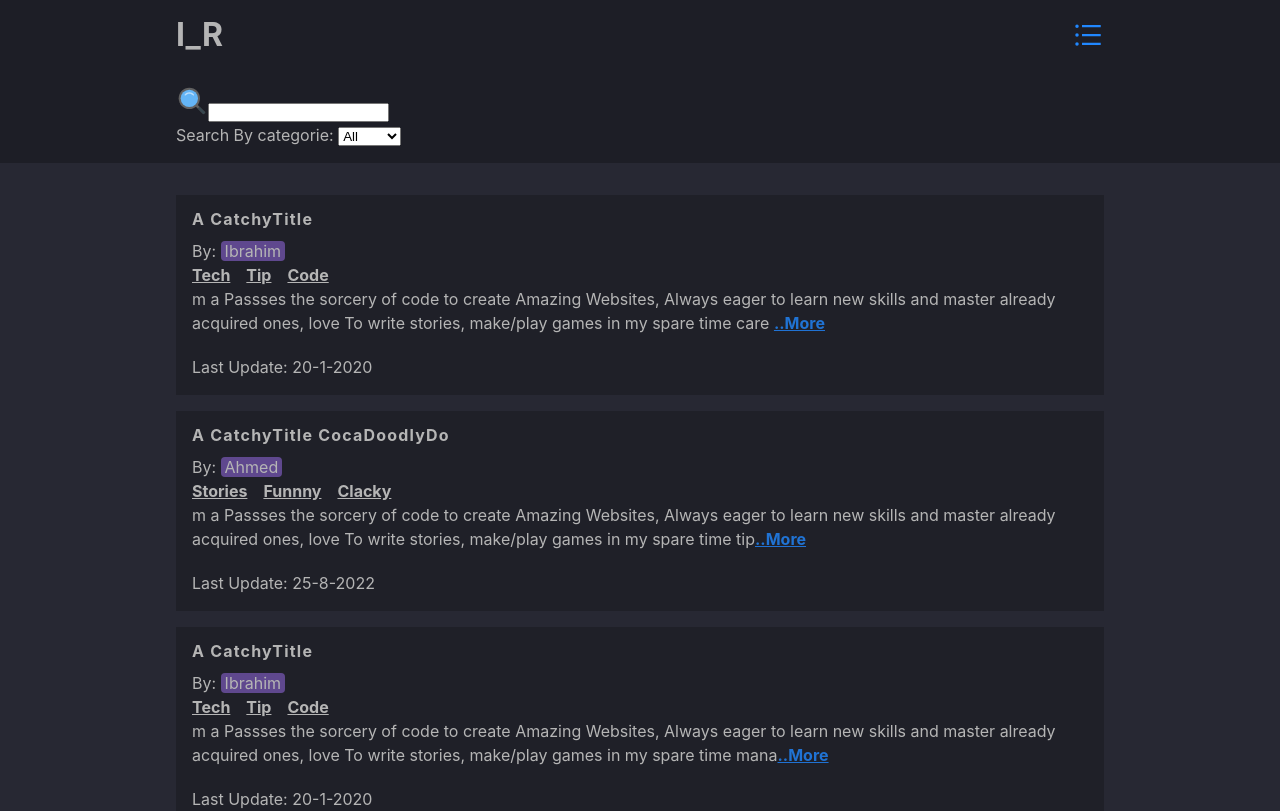
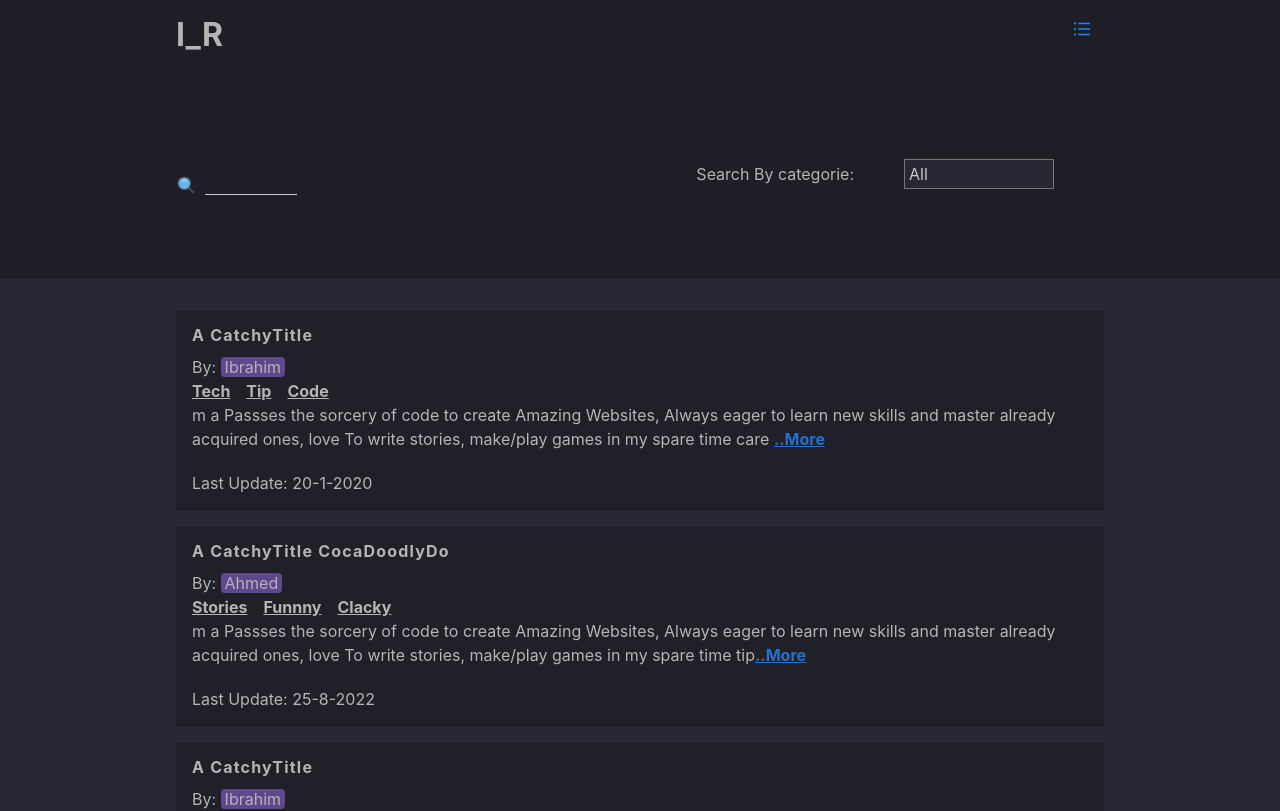
Before and after one commit to Ibrahim-Rezq/FullStack-App-personal, a React (Create React App) app: page /blog in a window 1280 px wide. Shown: the top 811 px of the page. Built offline with nearby package versions, Linux system fonts and the light colour scheme; what password-validator would draw is missing.

Commit message:
Finished MVP

```diff
--- a/src/components/Blog/Posts.js
+++ b/src/components/Blog/Posts.js
@@ -1,37 +1,34 @@
-import { useState, useEffect } from 'react'
-import { Form } from 'react-bootstrap'
-import Post from './Post'
-import { FcSearch } from 'react-icons/fc'
-import { motion, AnimatePresence } from 'framer-motion'
+import { useState, useEffect } from 'react';
+import Post from './Post';
+import { FcSearch } from 'react-icons/fc';
+import { motion, AnimatePresence } from 'framer-motion';
 
 function Posts({ postData, bgColor, search }) {
-    const [fillteredData, setFillteredData] = useState(postData)
-    const [searchKeyWord, setSearchKeyWord] = useState(' ')
-    const [categorie, setCategorie] = useState('All')
+  const [fillteredData, setFillteredData] = useState(postData);
+  const [searchKeyWord, setSearchKeyWord] = useState(' ');
+  const [categorie, setCategorie] = useState('All');
   useEffect(() => {
-        setFillteredData(fillterData(postData))
-    }, [searchKeyWord, categorie])
+    setFillteredData(fillterData(postData));
+  }, [searchKeyWord, categorie]);
 
   const fillterData = (postData) => {
     return postData.filter((post) => {
       return (
         (post.summary.toLowerCase().includes(searchKeyWord) ||
           post.title.toLowerCase().includes(searchKeyWord)) &&
-                (categorie === 'All'
-                    ? true
-                    : post.categories.includes(categorie))
-            )
-        })
-    }
+        (categorie === 'All' ? true : post.categories.includes(categorie))
+      );
+    });
+  };
 
   const handelFiltterBySearch = (e) => {
-        e.preventDefault()
-        setSearchKeyWord(e.target.value)
-    }
+    e.preventDefault();
+    setSearchKeyWord(e.target.value);
+  };
   const handelFiltterByCategorie = (e) => {
-        e.preventDefault()
-        setCategorie(e.target.value)
-    }
+    e.preventDefault();
+    setCategorie(e.target.value);
+  };
   return (
     <>
       {search && (
@@ -45,7 +42,7 @@ function Posts({ postData, bgColor, search }) {
           <AnimatePresence>
             {fillteredData.length > 0 ? (
               fillteredData.map((post, i) => {
-                                return <Post key={post.id} postData={post} />
+                return <Post key={post.id} postData={post} />;
               })
             ) : (
               <p className='display-3 text-center'>
@@ -53,15 +50,14 @@ function Posts({ postData, bgColor, search }) {
                 <br />
                 {'{ ' + searchKeyWord + ' }'}
                 <br />
-                                {categorie === 'All' ||
-                                    'or categorie { ' + categorie + ' }'}
+                {categorie === 'All' || 'or categorie { ' + categorie + ' }'}
               </p>
             )}
           </AnimatePresence>
         </motion.div>
       </section>
     </>
-    )
+  );
 }
 
 export const FilterForm = ({
@@ -70,37 +66,31 @@ export const FilterForm = ({
 }) => {
   return (
     <>
-            <Form className='bg-dark'>
+      <form
+        onSubmit={(e) => {
+          e.preventDefault();
+        }}>
         <div className='container'>
-                    <Form.Group className='d-flex' controlId='formSearch'>
-                        <Form.Group
-                            className='d-md-flex'
-                            controlId='formSearch'
-                        >
-                            <Form.Label className='m-0'>
-                                <FcSearch style={{ fontSize: '2rem' }} />
-                            </Form.Label>
-                            <Form.Control
+          <div className='Form-Group Group-Head'>
+            <div className='Form-Group'>
+              <label className='search-lable'>
+                <FcSearch />
+              </label>
+              <input
+                className='Form-Control'
                 type='search'
                 name='search'
                 onChange={handelFiltterBySearch}
                 tabIndex='0'
-                                className='ms-2'
               />
-                        </Form.Group>
-                        <Form.Group
-                            className='d-md-flex ms-auto'
-                            controlId='formSearch'
-                        >
-                            <Form.Label className='text-nowrap m-0 pt-2'>
-                                Search By categorie:{' '}
-                            </Form.Label>
-                            <Form.Select
+            </div>
+            <div className='Form-Group'>
+              <label>Search By categorie: </label>
+              <select
+                name='select'
                 onChange={handelFiltterByCategorie}
                 tabIndex='0'
-                                className='ms-2'
-                                aria-label='Default select example'
-                            >
+                aria-label='Default select example'>
                 <option>All</option>
                 <option value='tech'>tech</option>
                 <option value='tip'>tip</option>
@@ -108,13 +98,13 @@ export const FilterForm = ({
                 <option value='stories'>stories</option>
                 <option value='funnny'>funnny</option>
                 <option value='clacky'>clacky</option>
-                            </Form.Select>
-                        </Form.Group>
-                    </Form.Group>
+              </select>
             </div>
-            </Form>
+          </div>
+        </div>
+      </form>
     </>
-    )
-}
+  );
+};
 
-export default Posts
+export default Posts;
--- a/src/components/Home/index.js
+++ b/src/components/Home/index.js
@@ -4,7 +4,6 @@ import Contact from '../Contact/';
 import Projects from '../Projects';
 import Posts from '../Blog/Posts';
 import { postData } from '../../util/data';
-import * as ReactRouter from 'react-router-dom';
 
 const Home = () => {
   return (
--- a/src/css/css.css
+++ b/src/css/css.css
@@ -42,7 +42,7 @@ html,
 body {
   font-family: -apple-system, BlinkMacSystemFont, 'Segoe UI', Roboto, Oxygen,
     Ubuntu, Cantarell, 'Open Sans', 'Helvetica Neue', sans-serif;
-    background: var(--background);
+  background-color: var(--background);
   color: var(--text-background);
   line-height: 1.5;
   font-size: 0.875rem;
@@ -55,6 +55,7 @@ body {
   padding: 0;
   box-sizing: border-box;
 }
+
 ul {
   list-style-type: none;
 }
@@ -91,7 +92,9 @@ h4 {
 }
 p {
   margin-bottom: 1.25rem;
-    /* color: var(--clr-grey-5); */
+}
+svg {
+  font-size: 1rem;
 }
 @media screen and (min-width: 800px) {
   h1 {
@@ -114,6 +117,9 @@ p {
   h3,
   h4 {
     line-height: 1;
+  }
+  svg {
+    font-size: 1.25rem;
   }
 }
 .container {
@@ -165,10 +171,35 @@ p {
 }
 img {
   width: 80vw;
-    min-width: 120px;
-    max-width: 400px;
+  min-width: 20rem;
+  max-width: 30rem;
 }
-
+/* ////////////////////////////////////Buttons//////////////////////////////////// */
+.btn {
+  padding: 1rem 1.5rem;
+  margin: 1rem 0rem;
+  font-size: 1.25rem;
+  background-color: var(--secondary);
+  color: var(--text-Secondary);
+  transition: var(--transition);
+  border-radius: 2rem;
+  border: 1px solid var(--secondary);
+  box-shadow: var(--dark-shadow);
+  cursor: pointer;
+}
+.btn:hover {
+  background-color: var(--background) !important;
+  color: var(--text-background) !important;
+  border: 1px solid var(--secondary);
+}
+.btn:active {
+  background-color: inherit !important;
+  color: inherit !important;
+  border: 1px solid inherit;
+  transition: 0s !important;
+  box-shadow: none;
+}
+/* ////////////////////////////////////Buttons//////////////////////////////////// */
 /* ////////////////////////////////////Global//////////////////////////////////// */
 /* ////////////////////////////////////ScrollBar//////////////////////////////////// */
 ::-webkit-scrollbar {
@@ -286,27 +317,46 @@ img {
   overflow: hidden;
   background-color: var(--background);
 }
+#Projects .container {
+  display: flex;
+  flex-direction: column;
+  align-items: center;
+}
+.Project {
+  z-index: 0;
+  position: relative;
+  min-width: 20rem;
+  max-width: 100%;
+  margin: 1.5rem 0;
+  display: flex;
+  align-items: center;
+}
+.Project:nth-of-type(2n) {
+  flex-direction: row-reverse;
+}
 .Project-Image {
   transform: translate(-10%);
   position: relative;
-    width: fit-content;
   margin: auto;
+  z-index: -1;
+  width: 80vw;
+  min-width: 20rem;
+  max-width: 30rem;
 }
 .Project:nth-of-type(2n) .Project-Image {
   transform: translate(10%);
 }
-.Project-Image .overlay {
-    position: absolute;
-    width: 100%;
-    height: 100%;
-    background-color: rgba(var(--secondary-rgb), 0.6);
+.Project-Image img {
+  -webkit-filter: grayscale(100%);
+  filter: grayscale(100%);
   transition: var(--transition);
 }
-.Project-Image .overlay:hover {
-    opacity: 0;
+.Project-Image img:hover {
+  -webkit-filter: grayscale(00%);
+  filter: grayscale(0%);
 }
 .Project-Data {
-    z-index: 3;
+  z-index: 2;
   background-color: var(--surface);
   padding: 1rem;
   box-shadow: var(--light-shadow);
@@ -320,7 +370,7 @@ img {
 }
 .Project-Data .tech {
   display: flex;
-    justify-content: start;
+  justify-content: flex-start;
   align-items: center;
 }
 .Project-Data .tech li {
@@ -333,8 +383,12 @@ img {
   box-shadow: var(--dark-shadow);
 }
 @media (max-width: 768px) {
+  .Project {
+    display: block;
+    margin-bottom: -3rem;
+  }
   .Project-Image {
-        transform: translate(-10%, -50%);
+    transform: translate(-20%, -50%);
   }
   .Project:nth-of-type(2n) .Project-Image {
     transform: translate(10%, -50%);
@@ -356,6 +410,78 @@ img {
   }
 }
 /* ////////////////////////////////////Projects//////////////////////////////////// */
+/* ////////////////////////////////////Form//////////////////////////////////// */
+#Contact {
+  min-height: calc(100vh - 69px);
+}
+#Contact {
+  display: flex;
+  justify-content: center;
+  align-items: center;
+}
+#Contact-Form {
+  position: relative;
+  min-width: 20rem;
+  width: 90vw;
+  max-width: 100%;
+  height: fit-content;
+  background-color: var(--surface);
+  color: var(--text-Surface);
+}
+form .btn {
+  background-color: var(--primary);
+  border-color: var(--primary);
+}
+input:-webkit-autofill,
+input:-webkit-autofill:hover,
+input:-webkit-autofill:focus,
+input:-webkit-autofill:active {
+  -webkit-box-shadow: 0 0 0 30px var(--surface) inset !important;
+  box-shadow: 0 0 0 30px var(--surface) inset !important;
+}
+input:-webkit-autofill {
+  -webkit-text-fill-color: var(--text-Surface) !important;
+}
+
+.Form-Group {
+  display: flex;
+  justify-content: space-between;
+  align-items: center;
+  width: 100%;
+  flex-wrap: wrap;
+}
+.Form-Control {
+  background-color: inherit;
+  color: inherit;
+  border: none;
+  border-bottom: 1px solid var(--text-Surface);
+  font-family: inherit;
+  font-size: 1.25rem;
+  padding: 0.5rem 1rem;
+  margin: 0.5rem;
+  resize: none;
+  width: 100%;
+  color: inherit;
+}
+textarea {
+  height: 150px;
+}
+.Form-Control:active {
+  border-bottom: 1px solid var(--primary);
+}
+.Form-Control:focus-within {
+  border-bottom: 1px solid var(--primary);
+  outline: none;
+}
+/* ////////////////////////////////////Form//////////////////////////////////// */
+.Modal {
+  position: absolute;
+  top: 10%;
+  left: 50%;
+  transform: translate(-50%, -50%);
+  background-color: var(--clr-sub);
+  box-shadow: 0px 5px 5px inset rgba(107, 107, 107, 0.5);
+}
 /* ////////////////////////////////////Blog//////////////////////////////////// */
 #Posts {
   min-height: calc(100vh - 69px);
@@ -392,7 +518,59 @@ img {
 .post .post-body p a {
   color: rgba(var(--secondary-rgb), 0.8);
 }
+/* ////////////////////////////////////BlogForm//////////////////////////////////// */
+#Blog .Form-Group.Group-Head {
+  justify-content: space-between;
+}
+#Blog .Form-Group {
+  justify-content: flex-start;
+  margin: 0.75rem 0;
+}
+#Blog .Form-Group:last-of-type {
+  justify-content: flex-end;
+}
+#Blog .search-lable {
+  margin: 1.75rem 0.5px 0px 0px;
+}
+#Blog input[type='search'] {
+  width: 20%;
+  transition: var(--transition);
+}
+#Blog input[type='search']:hover,
+#Blog input[type='search']:active,
+#Blog input[type='search']:focus {
+  width: 80%;
+}
+select {
+  margin: 50px;
+  width: 150px;
+  padding: 0.25rem;
+  font-size: 1rem;
+  -webkit-appearance: none;
+  -moz-appearance: none;
+  appearance: none;
+  background: 96% / 15% no-repeat #eee;
+  outline: none;
+  font-family: inherit;
+  text-transform: capitalize;
+  background-color: var(--surface);
+  color: var(--text-Surface);
+}
+select option {
+  text-transform: capitalize;
+  background-color: var(--surface);
+  color: var(--text-Surface);
+}
+@media (min-width: 768px) {
+  #Blog .Form-Group.Group-Head {
+    flex-wrap: nowrap;
+  }
+}
+/* ////////////////////////////////////BlogForm//////////////////////////////////// */
 /* ////////////////////////////////////Blog//////////////////////////////////// */
+/* ////////////////////////////////////CommentForm//////////////////////////////////// */
+
+/* ////////////////////////////////////CommentForm//////////////////////////////////// */
 /* ////////////////////////////////////Comment//////////////////////////////////// */
 .comment {
   background-color: var(--surface);
@@ -417,6 +595,12 @@ img {
 #Footer {
   text-align: center;
   background-color: var(--surface);
+  font-size: 1.25rem;
+}
+@media (min-width: 768px) {
+  #Footer {
+    font-size: 1.5rem;
+  }
 }
 #Footer .container {
   padding: 0.5rem;
@@ -429,67 +613,3 @@ img {
   color: var(--blue-light);
 }
 /* ////////////////////////////////////Footer//////////////////////////////////// */
-#Contact {
-    min-height: calc(100vh - 69px);
-}
-#sign {
-    min-height: calc(100vh - 131px);
-}
-#Contact {
-    display: flex;
-    justify-content: center;
-    align-items: center;
-}
-.Modal {
-    position: absolute;
-    top: 10%;
-    left: 50%;
-    transform: translate(-50%, -50%);
-    background-color: var(--clr-sub);
-    box-shadow: 0px 5px 5px inset rgba(107, 107, 107, 0.5);
-}
-#Contact-Form,
-.RegisterForm,
-.LoginForm {
-    position: relative;
-    max-width: 768px;
-}
-#Contact-Form {
-    background-color: var(--bs-gray-700);
-}
-.contact-name {
-    width: 50%;
-}
-@media (max-width: 768px) {
-    .contact-name {
-        width: 100%;
-    }
-}
-/* ////////////////////////////////////Form//////////////////////////////////// */
-form
-/* ////////////////////////////////////Form//////////////////////////////////// */
-/* ////////////////////////////////////Buttons//////////////////////////////////// */
-.btn {
-    padding: 1rem 1.5rem;
-    margin: 1rem 0rem;
-    font-size: 1.25rem;
-    background-color: var(--secondary);
-    color: var(--text-Secondary);
-    transition: var(--transition);
-    border-radius: 2rem;
-    border: 1px solid var(--secondary);
-    box-shadow: var(--dark-shadow);
-    cursor: pointer;
-}
-.btn:hover {
-    background-color: var(--background) !important;
-    color: var(--text-background) !important;
-    border: 1px solid var(--secondary);
-}
-.btn:active {
-    color: var(--text-background) !important;
-    border: 1px solid var(--text-background);
-    transition: 0s !important;
-    box-shadow: none;
-}
-/* ////////////////////////////////////Buttons//////////////////////////////////// */
```
Also changed, not shown: src/components/Blog/Comment/CommentForm.js (+12 -11 lines), src/components/Contact/ContactForm.js (+32 -32 lines), src/components/Home/Hero.js (+9 -12 lines), src/components/Projects/Project.js (+13 -16 lines), src/components/Sign/Login.js (+43 -47 lines), src/components/Sign/Register.js (+27 -24 lines). Lines whose indentation alone changed are shown as unchanged.
